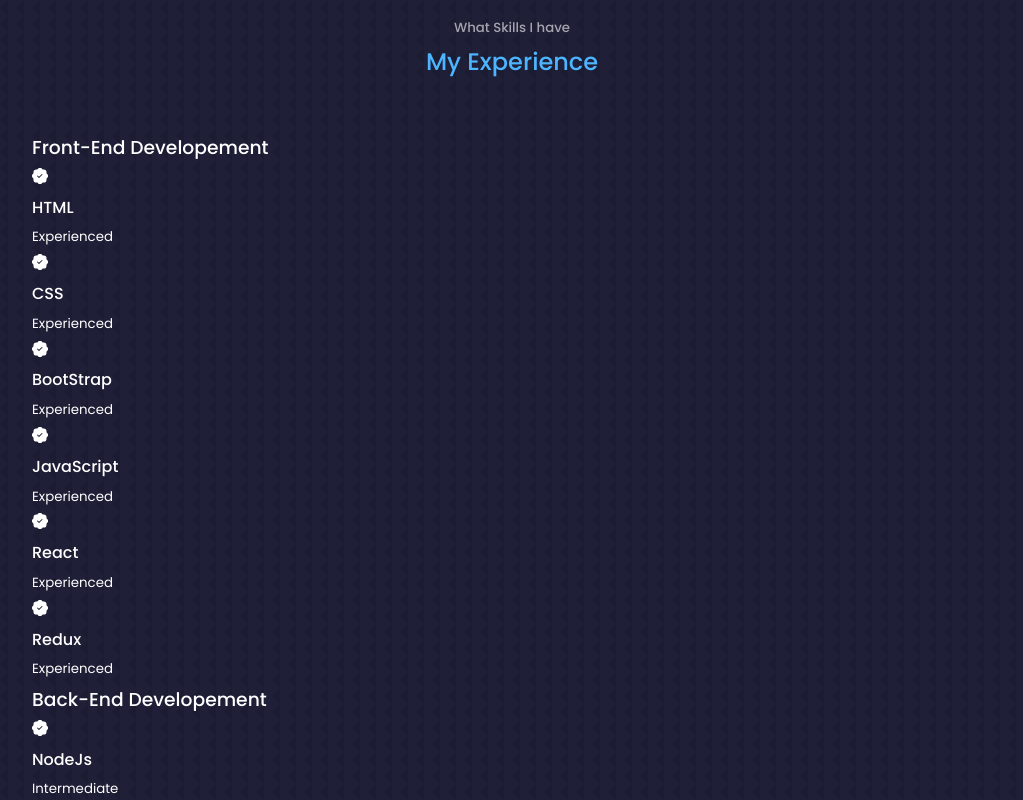
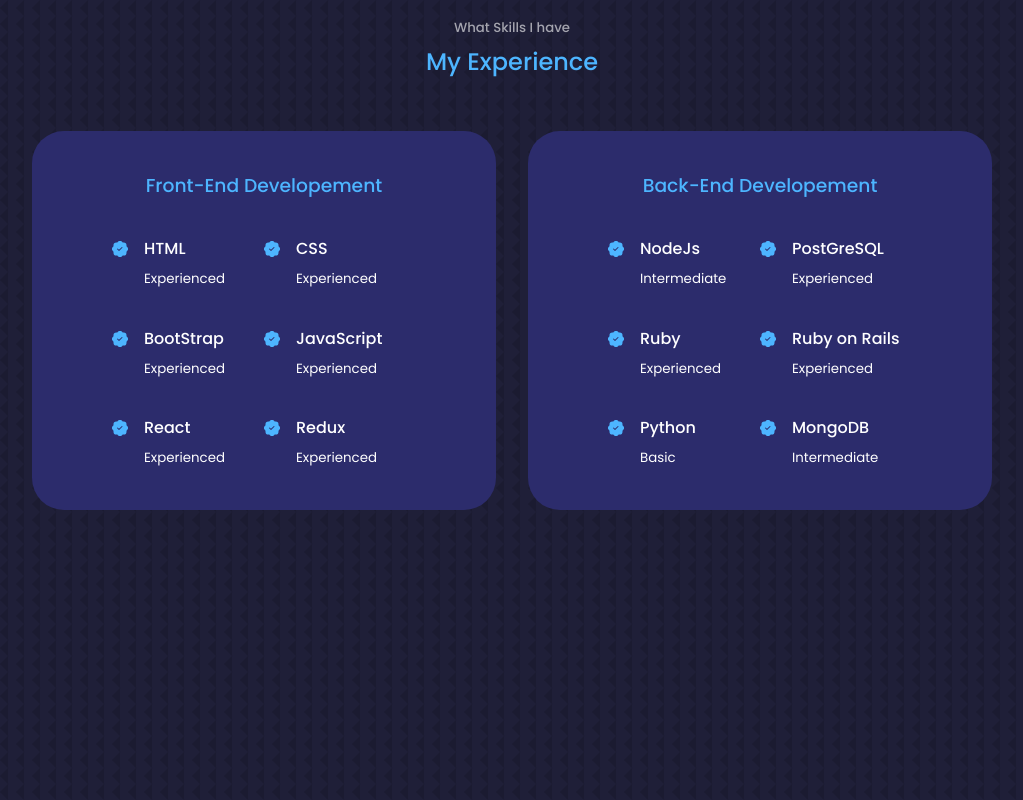
Before and after one commit to Krishnabot/Portfolio-React, a React (Create React App) app: page / in a window 1280 px wide. Shown: the part 1840-2640 px from the top of the page, without its empty margins (128-1151 px from the left). Built offline with nearby package versions, Linux system fonts and the light colour scheme; the HTML template or start-up script is replaced by a standard one.

Commit message:
Style Skilld  Section

```diff
--- a/src/features/Experience/Experience.jsx
+++ b/src/features/Experience/Experience.jsx
@@ -12,34 +12,46 @@
           <h3>Front-End Developement</h3>
           <div className="experience__content">
             <article className='experience__details'>
-              <BsPatchCheckFill />
+              <BsPatchCheckFill className='experience__details-icon'/>
+              <div>
               <h4>HTML</h4>
               <small className="text-light">Experienced</small>
+              </div>
             </article>
             <article className='experience__details'>
-              <BsPatchCheckFill />
+              <BsPatchCheckFill className='experience__details-icon'/>
+              <div>
               <h4>CSS</h4>
               <small className="text-light">Experienced</small>
+              </div>
             </article>
             <article className='experience__details'>
-              <BsPatchCheckFill />
+              <BsPatchCheckFill className='experience__details-icon'/>
+              <div>
               <h4>BootStrap</h4>
               <small className="text-light">Experienced</small>
+              </div>
             </article>
             <article className='experience__details'>
-              <BsPatchCheckFill />
+              <BsPatchCheckFill className='experience__details-icon'/>
+              <div>
               <h4>JavaScript</h4>
               <small className="text-light">Experienced</small>
+              </div>
             </article>
             <article className='experience__details'>
-              <BsPatchCheckFill />
+              <BsPatchCheckFill className='experience__details-icon'/>
+              <div>
               <h4>React</h4>
               <small className="text-light">Experienced</small>
+              </div>
             </article>
             <article className='experience__details'>
-              <BsPatchCheckFill />
+              <BsPatchCheckFill className='experience__details-icon'/>
+              <div>
               <h4>Redux</h4>
               <small className="text-light">Experienced</small>
+              </div>
             </article>
           </div>
         </div>
@@ -47,34 +59,46 @@
         <h3>Back-End Developement</h3>
           <div className="experience__content">
             <article className='experience__details'>
-              <BsPatchCheckFill />
+              <BsPatchCheckFill className='experience__details-icon'/>
+              <div>
               <h4>NodeJs</h4>
               <small className="text-light">Intermediate</small>
+              </div>
             </article>
             <article className='experience__details'>
-              <BsPatchCheckFill />
+              <BsPatchCheckFill className='experience__details-icon'/>
+              <div>
               <h4>PostGreSQL</h4>
               <small className="text-light">Experienced</small>
+              </div>
             </article>
             <article className='experience__details'>
-              <BsPatchCheckFill />
+              <BsPatchCheckFill className='experience__details-icon'/>
+              <div>
               <h4>Ruby</h4>
               <small className="text-light">Experienced</small>
+              </div>
             </article>
             <article className='experience__details'>
-              <BsPatchCheckFill />
+              <BsPatchCheckFill className='experience__details-icon'/>
+              <div>
               <h4>Ruby on Rails</h4>
               <small className="text-light">Experienced</small>
+              </div>
             </article>
             <article className='experience__details'>
-              <BsPatchCheckFill />
+              <BsPatchCheckFill className='experience__details-icon'/>
+              <div>
               <h4>Python</h4>
               <small className="text-light">Basic</small>
+              </div>
             </article>
             <article className='experience__details'>
-              <BsPatchCheckFill />
+              <BsPatchCheckFill className='experience__details-icon'/>
+              <div>
               <h4>MongoDB</h4>
               <small className="text-light">Intermediate</small>
+              </div>
             </article>
           </div>
 
--- a/src/features/Experience/experience.css
+++ b/src/features/Experience/experience.css
@@ -0,0 +1,41 @@
+.experience__container {
+   display: grid;
+   grid-template-columns: 1fr 1fr;
+   gap: 2rem;
+}
+
+.experience__container > div {
+    background: var(--backgrond-color-variant);
+    padding: 2.4rem 5rem;
+    border: b  1px solid transparent;
+    border-radius: 2rem;
+}
+
+.experience__container > div:hover {
+    background: transparent;
+    border-color: var(--color-primary-variant);
+    cursor: default;
+    transition: var(--tansition);
+}
+
+.experience__container > div h3 {
+    text-align: center;
+    margin-bottom: 2rem;
+    color: var(--color-primary);
+}
+
+.experience__content {
+    display: grid;
+    grid-template-columns: 1fr 1fr;
+    row-gap: 2rem;
+}
+
+.experience__details {
+    display: flex;
+    gap: 1rem;
+}
+
+.experience__details-icon {
+    margin-top: 6px;
+    color: var(--color-primary);
+}
```
